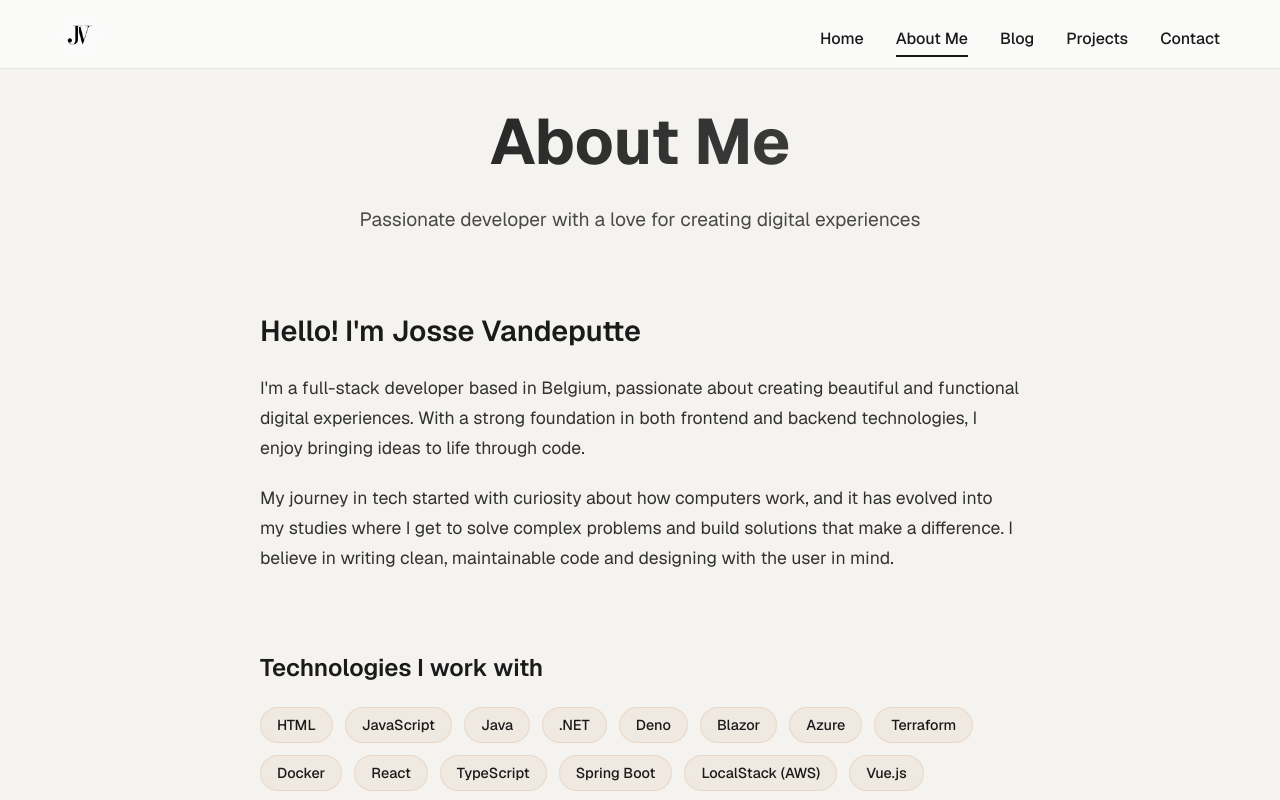
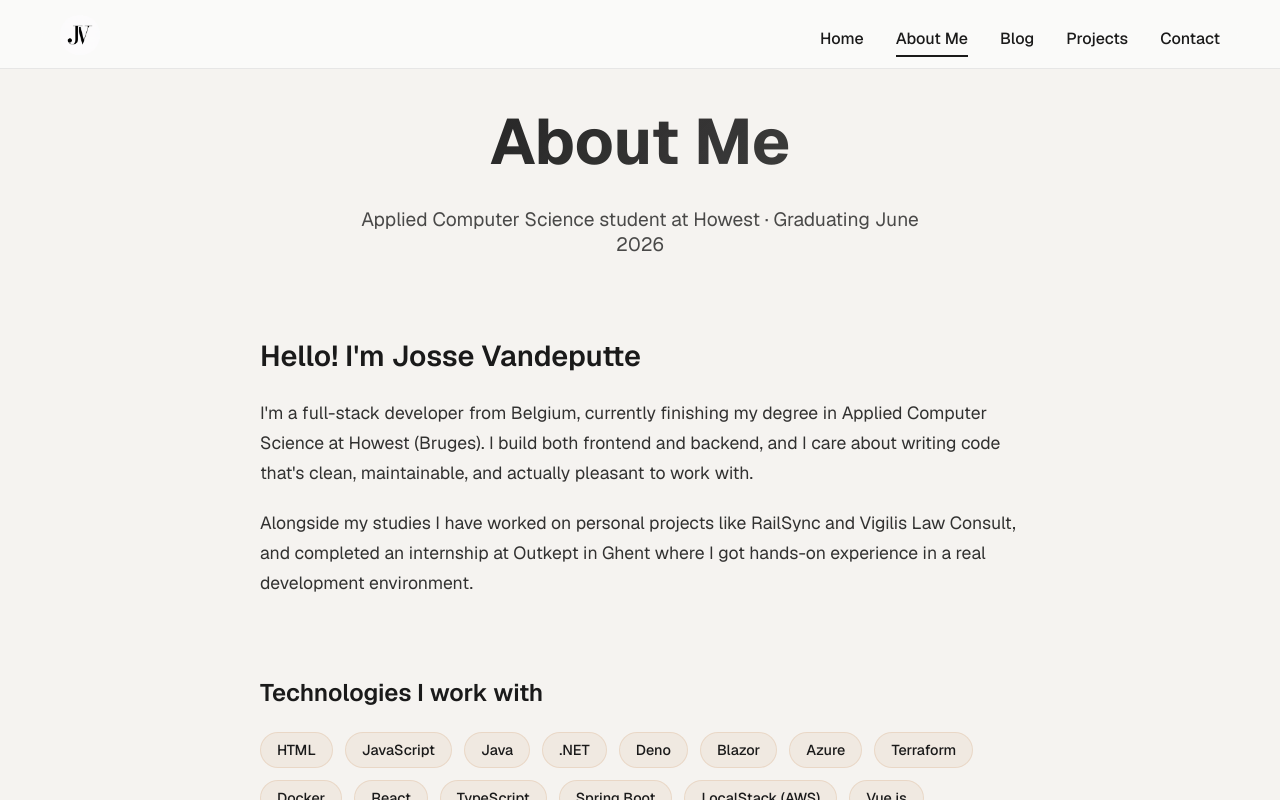
Before and after one commit to JosseVandeputte/Portfolio, a Next.js app: page /about in a window 1280 px wide. Shown: the top 800 px of the page. Built offline with nearby package versions, Linux system fonts and the light colour scheme.

Commit message:
chore: change about me

```diff
--- a/app/about/page.tsx
+++ b/app/about/page.tsx
@@ -15,7 +15,7 @@ export default function About() {
         <section className={styles.hero}>
           <h1 className={styles.title}>About Me</h1>
           <p className={styles.subtitle}>
-            Passionate developer with a love for creating digital experiences
+            Applied Computer Science student at Howest · Graduating June 2026
           </p>
         </section>
 
@@ -23,16 +23,15 @@ export default function About() {
           <div className={styles.textContent}>
             <h2>Hello! I&apos;m Josse Vandeputte</h2>
             <p>
-              I&apos;m a full-stack developer based in Belgium, passionate about
-              creating beautiful and functional digital experiences. With a strong foundation
-              in both frontend and backend technologies, I enjoy bringing ideas to life through code.
+              I&apos;m a full-stack developer from Belgium, currently finishing my degree in
+              Applied Computer Science at Howest (Bruges). I build both frontend and backend,
+              and I care about writing code that&apos;s clean, maintainable, and actually
+              pleasant to work with.
             </p>
-
             <p>
-              My journey in tech started with curiosity about how computers work, and it has
-              evolved into my studies where I get to solve complex problems and build solutions
-              that make a difference. I believe in writing clean, maintainable code and
-              designing with the user in mind.
+              Alongside my studies I have worked on personal projects like RailSync and
+              Vigilis Law Consult, and completed an internship at Outkept in Ghent where I
+              got hands-on experience in a real development environment.
             </p>
           </div>
 
```
